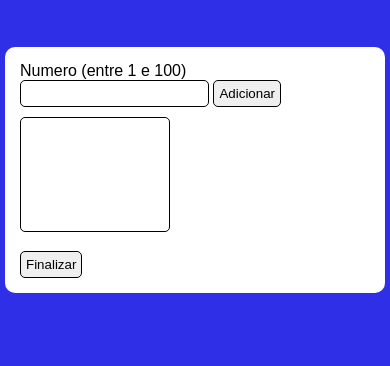
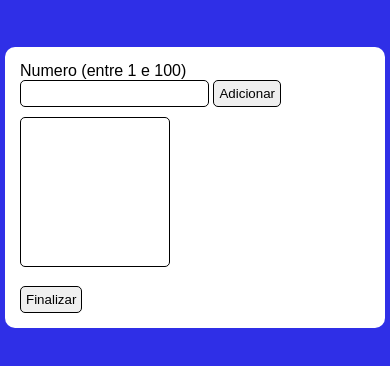
Before and after one commit to Gleydsonandrade/projeto-analisador-de-numeros, a plain HTML site: page index.html in a window 390 px wide. Shown: the part 40-406 px from the top of the page. Drawn offline with Linux system fonts and the light colour scheme.

Commit message:
Update style.css

```diff
--- a/estilo/style.css
+++ b/estilo/style.css
@@ -67,4 +67,8 @@ select {
     section {
         width: 350px;
     }
+
+    select {
+        height: 150px;
+    }
 }
```
